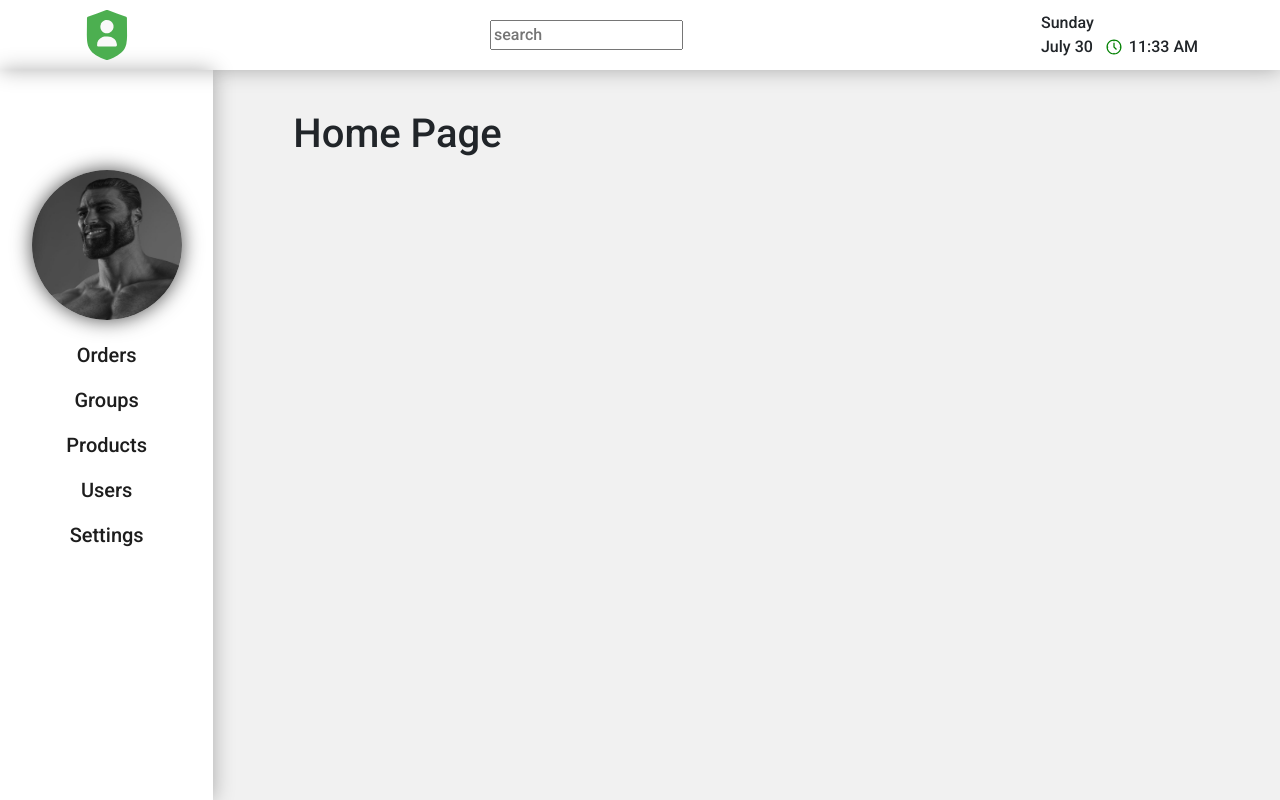
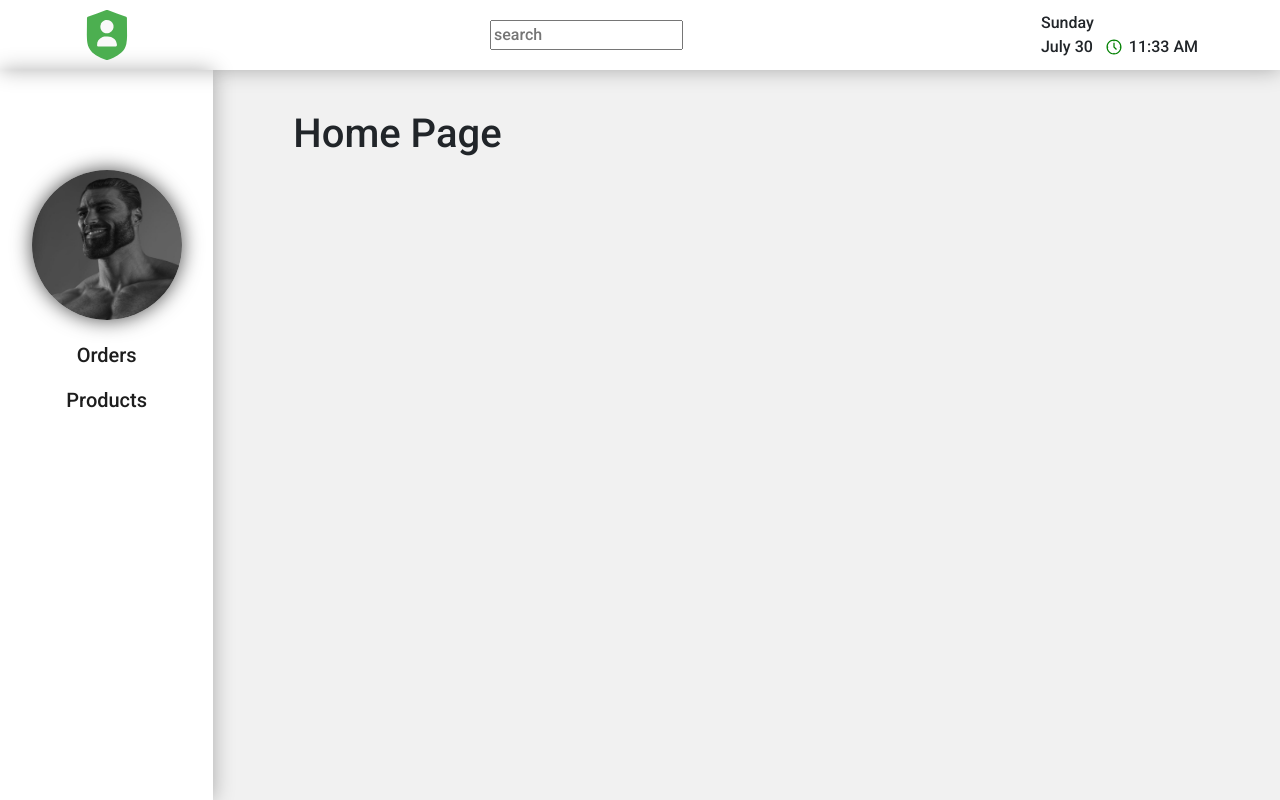
Before and after one commit to MaksymMaliuk/dzencode_test-task, a Next.js app: page / in a window 1280 px wide. Built offline with nearby package versions, Linux system fonts and the light colour scheme.

Commit message:
fix: nav bar elements fix

```diff
--- a/src/components/NavBar/NavBar.tsx
+++ b/src/components/NavBar/NavBar.tsx
@@ -9,22 +9,12 @@ const navItems = [
     label: 'Orders',
     href: '/orders'
   }, {
-    label: 'Groups',
-    href: '/groups'
-  }, {
     label: 'Products',
     href: '/products'
-  }, {
-    label: 'Users',
-    href: '/users'
-  }, {
-    label: 'Settings',
-    href: '/settings'
   },
 ];
 
 export const NavBar = () => {
-
   return (
     <nav className={styles.nav}>
       <div className={styles.nav__user}>
@@ -33,7 +23,7 @@ export const NavBar = () => {
           height={150}
           src={chad}
           alt='user photo'
-      />
+        />
       </div>
 
       <ul className={styles.nav__list}>
```
